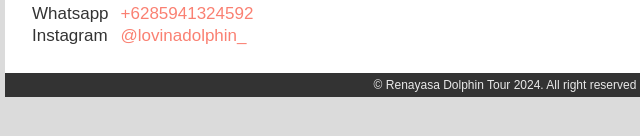
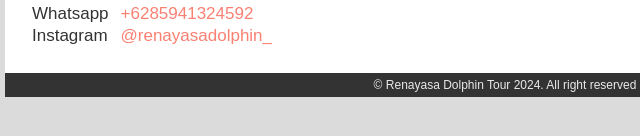
Before and after one commit to edpxdk/lovinadolphintour.github.io, a plain HTML site: page contact.html in a window 1280 px wide. Shown: the part 376-512 px from the top of the page, 135-775 px from the left. Drawn offline with Linux system fonts and the light colour scheme.

Commit message:
instagram

```diff
--- a/contact.html
+++ b/contact.html
@@ -27,7 +27,7 @@
           </tr>
           <tr>
             <td>Instagram</td>
-            <td><a href="https://www.instagram.com/lovinadolphin_/">@lovinadolphin_</a></td>
+            <td><a href="https://www.instagram.com/renayasadolphin_/">@renayasadolphin_</a></td>
           </tr>
         </table>
     </div>
```
